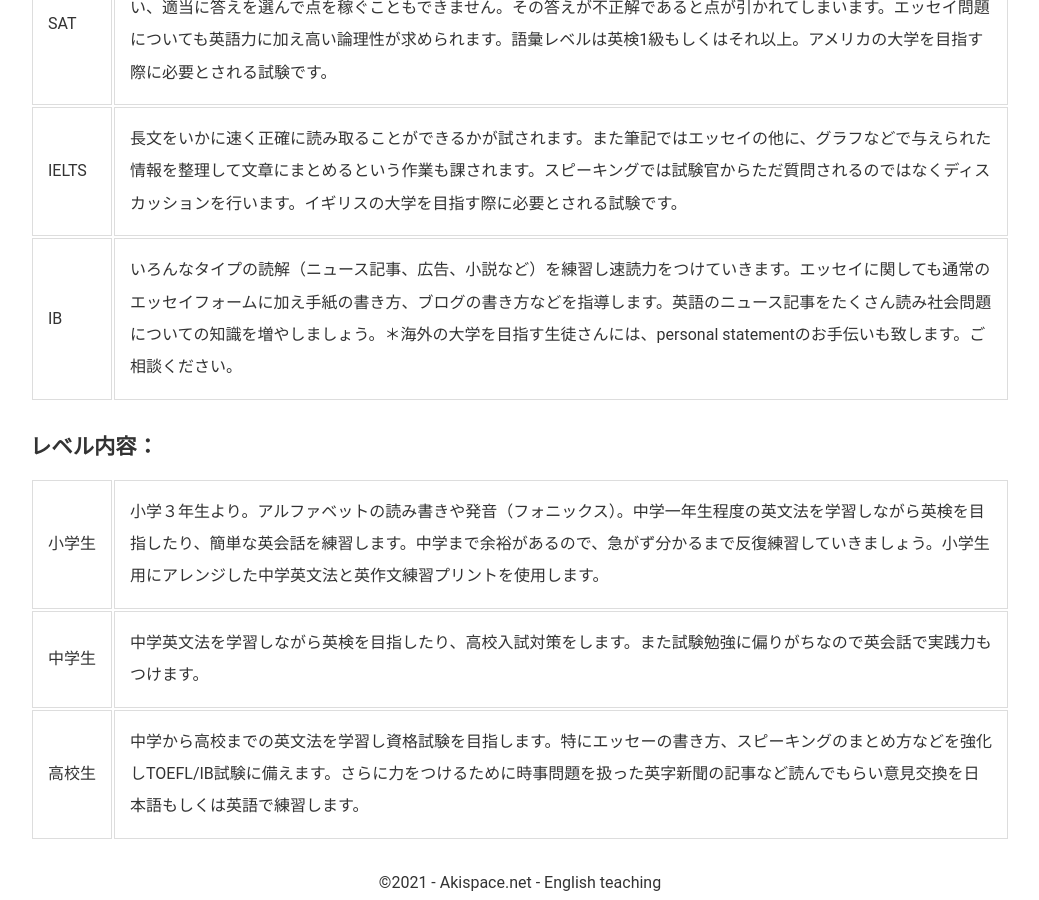
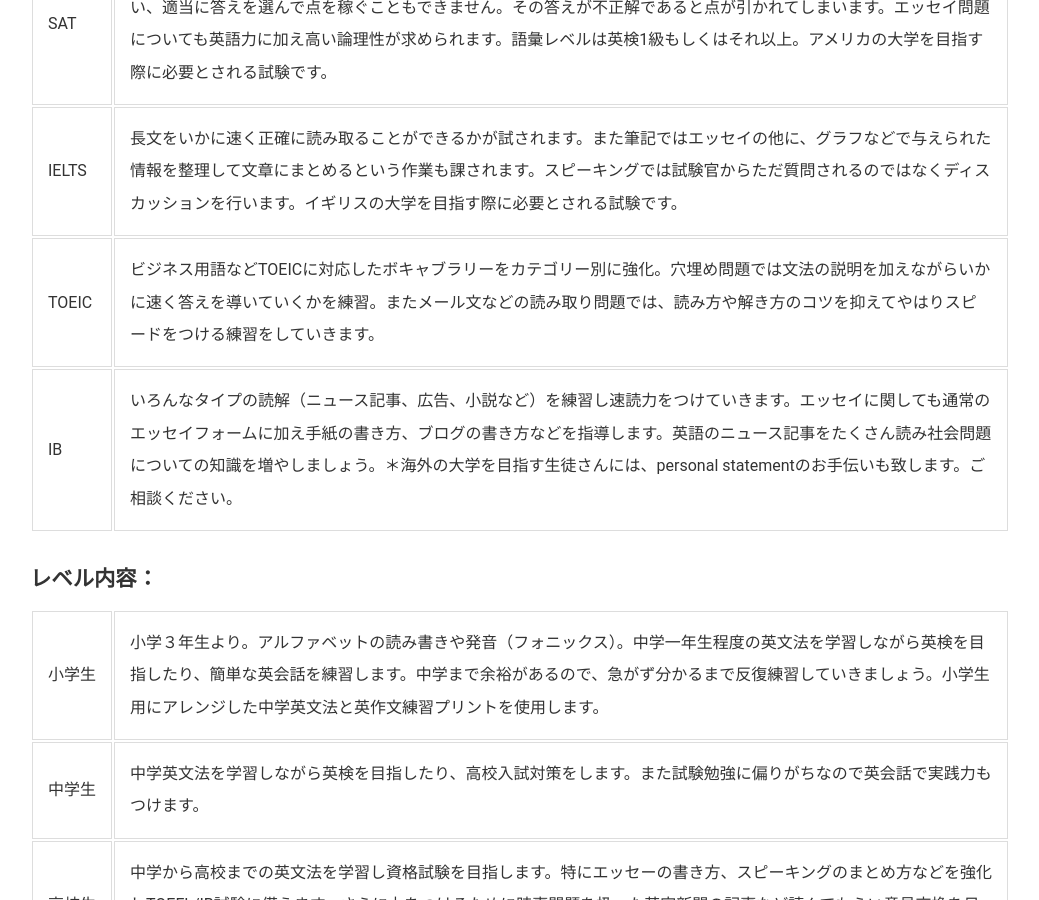
Before and after one commit to phocean/akispace, a Jekyll site: the page built from lessons.md, in a window 1280 px wide and 900 px high, scrolled down 915 px. Shown: the whole window, without its empty margins (120-1159 px from the left). Built offline with Jekyll 4.4.1, drawn with Linux system fonts in a browser that asks for light colours.

Commit message:
Update lessons.md
Three sentences added.

```diff
--- a/lessons.md
+++ b/lessons.md
@@ -35,6 +35,10 @@
 <td nowrap>IELTS</td>
 <td>長文をいかに速く正確に読み取ることができるかが試されます。また筆記ではエッセイの他に、グラフなどで与えられた情報を整理して文章にまとめるという作業も課されます。スピーキングでは試験官からただ質問されるのではなくディスカッションを行います。イギリスの大学を目指す際に必要とされる試験です。</td>
 </tr>
+ <tr>
+<td nowrap>TOEIC</td>
+<td>ビジネス用語などTOEICに対応したボキャブラリーをカテゴリー別に強化。穴埋め問題では文法の説明を加えながらいかに速く答えを導いていくかを練習。またメール文などの読み取り問題では、読み方や解き方のコツを抑えてやはりスピードをつける練習をしていきます。</td>
+</tr>
 <tr>
 <td nowrap>IB</td>
 <td>いろんなタイプの読解（ニュース記事、広告、小説など）を練習し速読力をつけていきます。エッセイに関しても通常のエッセイフォームに加え手紙の書き方、ブログの書き方などを指導します。英語のニュース記事をたくさん読み社会問題についての知識を増やしましょう。＊海外の大学を目指す生徒さんには、personal statementのお手伝いも致します。ご相談ください。</td>
```
